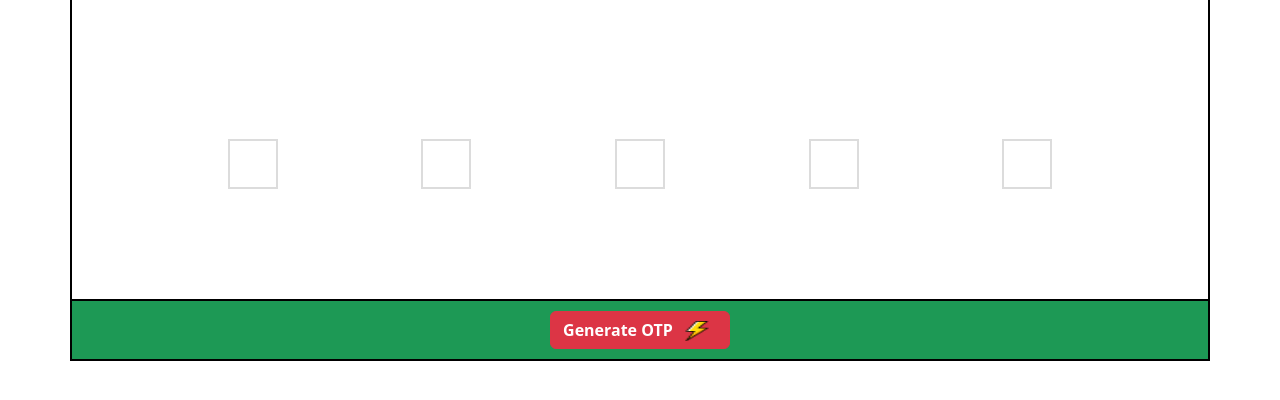
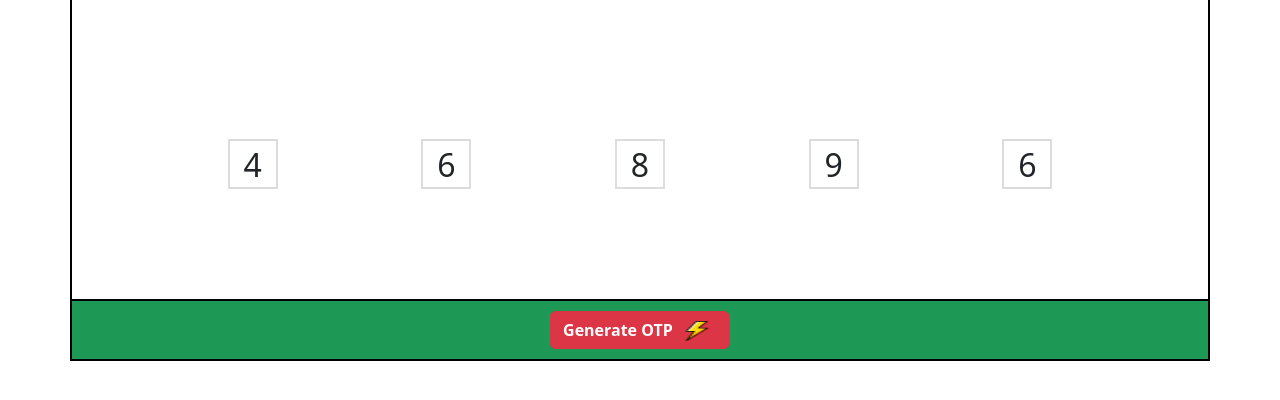
Before and after one commit to Iconic-Developer/OTP-Generator, a plain HTML site: page index.html in a window 1280 px wide. Both pictures are taken after a click on the button "Generate OTP". Shown: the part 88-488 px from the top of the page. Drawn offline with nearby package versions, Linux system fonts and the light colour scheme.

Commit message:
Function created for otp generation

```diff
--- a/index.html
+++ b/index.html
@@ -42,11 +42,11 @@
 
       <div class="col otp-body">
 
-        <div class="div one"></div>
-        <div class="div two"></div>
-        <div class="div three"></div>
-        <div class="div four"></div>
-        <div class="div five" ></div>
+        <div class="div one"><input type="text" placeholder="0"></div>
+        <div class="div two" ><input type="text" placeholder="0"></div>
+        <div class="div three"><input type="text" placeholder="0"></div>
+        <div class="div four"><input type="text" placeholder="0"></div>
+        <div class="div five" ><input type="text" placeholder="0"></div>
 
       </div>
 
--- a/otp.css
+++ b/otp.css
@@ -67,3 +67,15 @@
     width: 40px;
     padding: 0;
 }
+
+.div input{
+    height: 100%;
+    width: 100%;
+    border: none;
+    text-align: center;
+
+}
+input::placeholder{
+    color: gainsboro;
+
+}
--- a/otp.js
+++ b/otp.js
@@ -1 +1,34 @@
 "use strict";
+
+let one = document.querySelector('.one');
+let two = document.querySelector('.two');
+let three = document.querySelector('.three');
+let four = document.querySelector('.four');
+let five = document.querySelector('.five');
+let div = document.querySelectorAll('.div');
+
+let idOne = document.getElementById('one');
+let idTwo = document.getElementById('two');
+
+
+function otp(){
+
+    let num = Math.floor(Math.random() *(10000 - 100000))+100000;
+    let str = num.toString();
+
+    let strOne = str.substring(0,1);
+    let strTwo = str.substring(1,2);
+    let strThree = str.substring(2,3);
+    let strFour = str.substring(3,4);
+    let strFive = str.substring(4,5);
+
+    one.innerHTML = strOne;
+    two.innerHTML = strTwo;
+    three.innerHTML = strThree;
+    four.innerHTML = strFour;
+    five.innerHTML = strFive;
+
+};
+
+let btn = document.querySelector('.generator');
+btn.addEventListener('click',otp);
```
